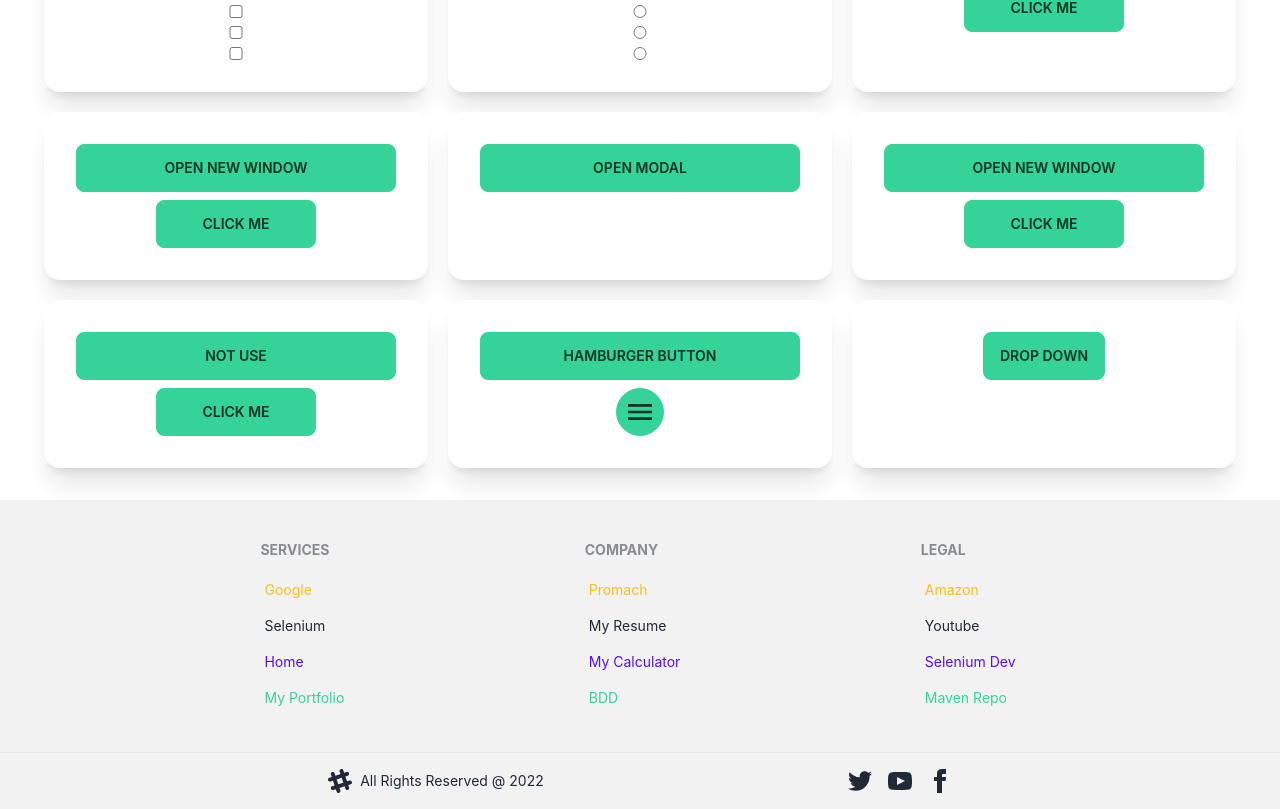
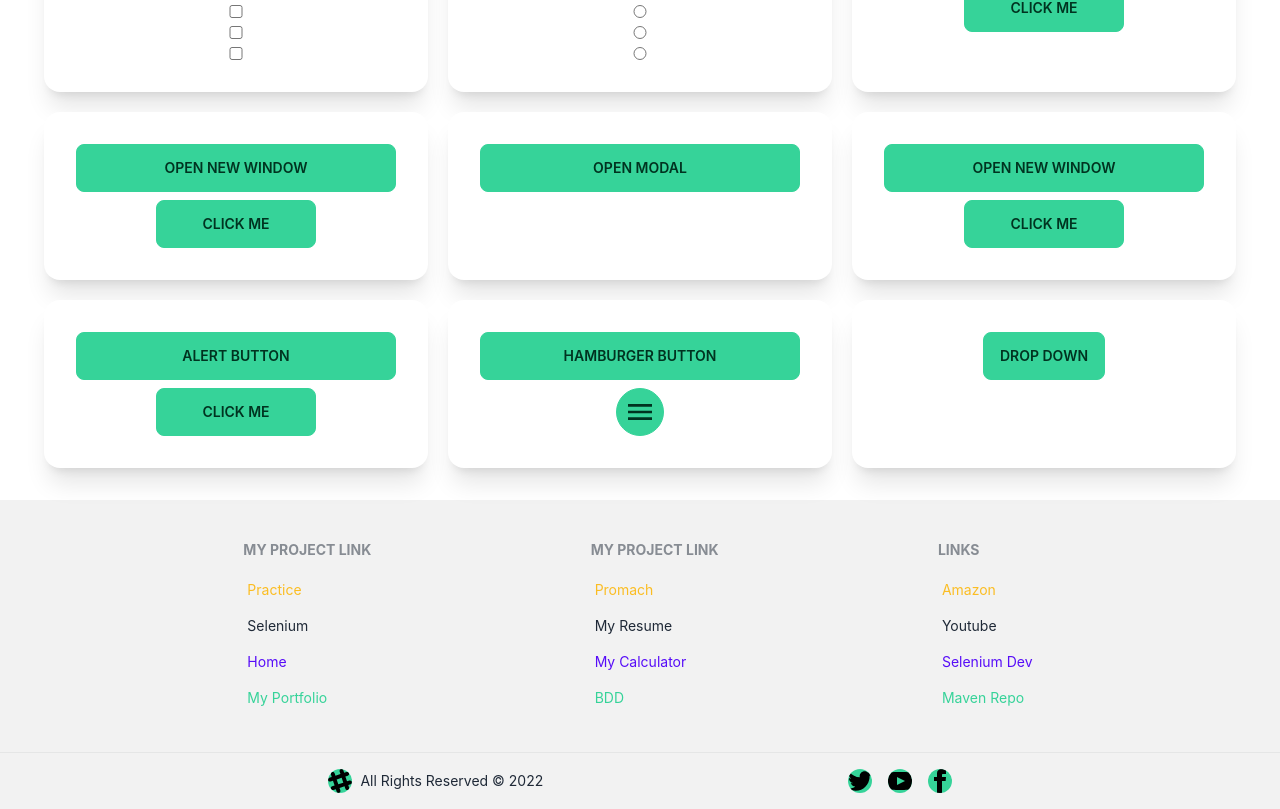
Before and after one commit to Ali332147/Selenium, a React (Create React App) app: page /selenium in a window 1280 px wide. Shown: the part 238-1047 px from the top of the page. Built offline with nearby package versions, Linux system fonts and the light colour scheme.

Commit message:
adding alert button

```diff
--- a/src/App.js
+++ b/src/App.js
@@ -14,7 +14,7 @@ function App() {
   return (
     <div className=''>
        <Navbar></Navbar>
-       <marquee className="text-xl sm:font-bold text-black bg-slate-300 pb-1 uppercase">I am not a Master || always student  ||  but I always try to reach knowledge  ||  Make something different</marquee>
+       <marquee className="text-xl sm:font-bold text-black bg-slate-300 pb-1 uppercase"><span className='text-primary'> I am not a Master  </span>  || <span className='text-primary'>always student </span>  || <span className='text-primary'> but I always try to reach knowledge  </span> ||  <span className='text-primary'>Make something different</span></marquee>
       <Routes>
         <Route path="/" element={<Home />} />
         <Route path="selenium" element={<Selenium />} />
--- a/src/Components/Contact.js
+++ b/src/Components/Contact.js
@@ -3,7 +3,8 @@ import React from 'react';
 const Contact = () => {
   return (
     <div className='pt-2 pb-3  text-center'>
-      <a href='https://ali332147.github.io/final_site/#contact'><button target="_blank" class=" btn btn-active btn-primary">Contact Me</button></a>
+      <a title='Click Me' href='https://ali332147.github.io/final_site/#contact' target="_blank"
+            rel="noreferrer"><button target="_blank" class=" btn btn-active btn-primary">Contact Me</button></a>
     </div>
   );
 };
--- a/src/Components/Footer.js
+++ b/src/Components/Footer.js
@@ -5,18 +5,22 @@ const Footer = () => {
     <div className="">
       <footer class="footer flex justify-evenly p-10 bg-base-200 text-base-content ">
         <div className="items-center justify-center">
-          <span class="footer-title">Services</span>
+          <span class="footer-title">My Project Link</span>
           <a
             class="p-1 text-warning rounded text-decoration-none"
-            title="Google"
-            href="https://www.google.com"
+            title="Practice"
+            href="http://localhost:3000/selenium"
+            target="_blank"
+            rel="noreferrer"
           >
-            Google
+            Practice
           </a>
           <a
             class="p-1 text-danger rounded text-decoration-none"
             title="Selenium"
             href="https://ali332147.github.io/final_site/#selenium"
+            target="_blank"
+            rel="noreferrer"
           >
             Selenium
           </a>
@@ -24,6 +28,8 @@ const Footer = () => {
             class="p-1 text-primary rounded text-decoration-none"
             title="Home"
             href="https://ali332147.github.io/final_site/#home"
+            target="_blank"
+            rel="noreferrer"
           >
             Home
           </a>
@@ -31,16 +37,20 @@ const Footer = () => {
             class="p-1 text-success rounded text-decoration-none"
             title="Portfolio"
             href="https://ali332147.github.io/third-assign/#"
+            target="_blank"
+            rel="noreferrer"
           >
             My Portfolio
           </a>
         </div>
         <div className="items-center justify-center">
-          <span class="footer-title">Company</span>
+          <span class="footer-title">My Project Link</span>
           <a
             class="p-1 rounded text-warning text-decoration-none"
             title="Promach"
             href="https://ali332147.github.io/promach/"
+            target="_blank"
+            rel="noreferrer"
           >
             Promach
           </a>
@@ -48,6 +58,8 @@ const Footer = () => {
             class="p-1 rounded text-danger text-decoration-none"
             title=" Resume"
             href="https://ali332147.github.io/My-CV-File/"
+            target="_blank"
+            rel="noreferrer"
           >
             My Resume
           </a>
@@ -55,6 +67,8 @@ const Footer = () => {
             class="p-1 rounded text-primary text-decoration-none"
             title="Calculator"
             href="https://ali332147.github.io/calculator-ok/"
+            target="_blank"
+            rel="noreferrer"
           >
             My Calculator
           </a>
@@ -62,16 +76,20 @@ const Footer = () => {
             class="p-1 rounded text-success text-decoration-none"
             title="BDD"
             href="https://cucumber.io/docs/bdd/"
+            target="_blank"
+            rel="noreferrer"
           >
             BDD
           </a>
         </div>
         <div className="items-center justify-center">
-          <span class="footer-title">Legal</span>
+          <span class="footer-title">Links</span>
           <a
             class="p-1 rounded text-warning text-decoration-none"
             title="Amazon"
             href="https://www.amazon.com/"
+            target="_blank"
+            rel="noreferrer"
           >
             Amazon
           </a>
@@ -79,6 +97,8 @@ const Footer = () => {
             class="p-1 rounded text-danger text-decoration-none"
             title="Youtube"
             href="https://www.youtube.com/"
+            target="_blank"
+            rel="noreferrer"
           >
             Youtube
           </a>
@@ -86,6 +106,8 @@ const Footer = () => {
             class="p-1 rounded text-primary text-decoration-none"
             title="Selenium"
             href="https://www.selenium.dev/"
+            target="_blank"
+            rel="noreferrer"
           >
             Selenium Dev
           </a>
@@ -93,6 +115,8 @@ const Footer = () => {
             class="p-1 rounded text-success text-decoration-none"
             title="Maven"
             href="https://mvnrepository.com/search?q=selenium+java"
+            target="_blank"
+            rel="noreferrer"
           >
             Maven Repo
           </a>
@@ -107,43 +131,47 @@ const Footer = () => {
             xmlns="http://www.w3.org/2000/svg"
             fill-rule="evenodd"
             clip-rule="evenodd"
-            class="fill-current"
+            class="fill-curren bg-success rounded-full"
           >
             <path d="M22.672 15.226l-2.432.811.841 2.515c.33 1.019-.209 2.127-1.23 2.456-1.15.325-2.148-.321-2.463-1.226l-.84-2.518-5.013 1.677.84 2.517c.391 1.203-.434 2.542-1.831 2.542-.88 0-1.601-.564-1.86-1.314l-.842-2.516-2.431.809c-1.135.328-2.145-.317-2.463-1.229-.329-1.018.211-2.127 1.231-2.456l2.432-.809-1.621-4.823-2.432.808c-1.355.384-2.558-.59-2.558-1.839 0-.817.509-1.582 1.327-1.846l2.433-.809-.842-2.515c-.33-1.02.211-2.129 1.232-2.458 1.02-.329 2.13.209 2.461 1.229l.842 2.515 5.011-1.677-.839-2.517c-.403-1.238.484-2.553 1.843-2.553.819 0 1.585.509 1.85 1.326l.841 2.517 2.431-.81c1.02-.33 2.131.211 2.461 1.229.332 1.018-.21 2.126-1.23 2.456l-2.433.809 1.622 4.823 2.433-.809c1.242-.401 2.557.484 2.557 1.838 0 .819-.51 1.583-1.328 1.847m-8.992-6.428l-5.01 1.675 1.619 4.828 5.011-1.674-1.62-4.829z"></path>
           </svg>
-          <p>All Rights Reserved @ 2022 </p>
+          <p>All Rights Reserved &copy; 2022 </p>
         </div>
         <div class="md:place-self-center md:justify-self-end">
           <div class="grid grid-flow-col gap-4">
-            <a href="https://twitter.com/home">
+            <a href="https://twitter.com/home" target="_blank"
+            rel="noreferrer">
+
               <svg
                 xmlns="http://www.w3.org/2000/svg"
                 width="24"
                 height="24"
                 viewBox="0 0 24 24"
-                class="fill-current"
+                class="fill-curren bg-success rounded-full"
               >
                 <path d="M24 4.557c-.883.392-1.832.656-2.828.775 1.017-.609 1.798-1.574 2.165-2.724-.951.564-2.005.974-3.127 1.195-.897-.957-2.178-1.555-3.594-1.555-3.179 0-5.515 2.966-4.797 6.045-4.091-.205-7.719-2.165-10.148-5.144-1.29 2.213-.669 5.108 1.523 6.574-.806-.026-1.566-.247-2.229-.616-.054 2.281 1.581 4.415 3.949 4.89-.693.188-1.452.232-2.224.084.626 1.956 2.444 3.379 4.6 3.419-2.07 1.623-4.678 2.348-7.29 2.04 2.179 1.397 4.768 2.212 7.548 2.212 9.142 0 14.307-7.721 13.995-14.646.962-.695 1.797-1.562 2.457-2.549z"></path>
               </svg>
             </a>
-            <a href="https://www.youtube.com/">
+            <a href="https://www.youtube.com/" target="_blank"
+            rel="noreferrer">
               <svg
                 xmlns="http://www.w3.org/2000/svg"
                 width="24"
                 height="24"
                 viewBox="0 0 24 24"
-                class="fill-current"
+                class="fill-curren bg-success rounded-full"
               >
                 <path d="M19.615 3.184c-3.604-.246-11.631-.245-15.23 0-3.897.266-4.356 2.62-4.385 8.816.029 6.185.484 8.549 4.385 8.816 3.6.245 11.626.246 15.23 0 3.897-.266 4.356-2.62 4.385-8.816-.029-6.185-.484-8.549-4.385-8.816zm-10.615 12.816v-8l8 3.993-8 4.007z"></path>
               </svg>
             </a>
-            <a href="https://www.facebook.com/">
+            <a href="https://www.facebook.com/" target="_blank"
+            rel="noreferrer">
               <svg
                 xmlns="http://www.w3.org/2000/s"
                 width="24"
                 height="24"
                 viewBox="0 0 24 24"
-                class="fill-current"
+                class="fill-curren bg-success rounded-full"
               >
                 <path d="M9 8h-3v4h3v12h5v-12h3.642l.358-4h-4v-1.667c0-.955.192-1.333 1.115-1.333h2.885v-5h-3.808c-3.596 0-5.192 1.583-5.192 4.615v3.385z"></path>
               </svg>
--- a/src/Components/Selenium.js
+++ b/src/Components/Selenium.js
@@ -1,6 +1,9 @@
 import React from 'react';
 
 const Selenium = () => {
+  let handleClick=()=>{
+    alert("I Am Practicing Selenium");
+  }
   return (
     <div className="flex justify-center">
       <div className=" grid sm:grid-cols-1 md:grid-cols-2 sm:justify-between md:justify-between lg:grid-cols-3 lg:justify-between gap-5 py-8">
@@ -103,13 +106,13 @@ const Selenium = () => {
         </div>
         <div class="card w-96 bg-base-100 shadow-xl">
           <div id="window" class="card-body ">
-            <button class="btn btn-success">Not Use</button>
+            <button  class="btn btn-success">Alert Button</button>
             <a
-              target="_blank"
+              target="_blan"
               class=" no-underline link link-hover link-success text-center"
               href=" "
             >
-              <button class="w-40  btn btn-success">Click me</button>
+              <button id='btn1' onClick={handleClick} class=" w-40  btn btn-success">Click me</button>
             </a>
           </div>
         </div>
@@ -146,7 +149,7 @@ const Selenium = () => {
         <div class="card w-96 bg-base-100 shadow-xl">
           <div class="card-body text-center">
             <div id="dropdown" class="dropdown  dropdown-end">
-              <button class="btn btn-success">Drop Down</button>
+              <button class="btn btn-success ">Drop Down</button>
               {/* <label tabIndex="0" class="btn btn-ghost rounded-btn">Dropdown</label> */}
               <ul
                 tabIndex="0"
--- /dev/null
+++ b/src/Components/Share.js
@@ -0,0 +1,11 @@
+import React from 'react';
+
+const Share = () => {
+  return (
+function displayDate() {
+  document.getElementById("demo").innerHTML = Date();
+}
+  );
+};
+
+export default Share;
```
